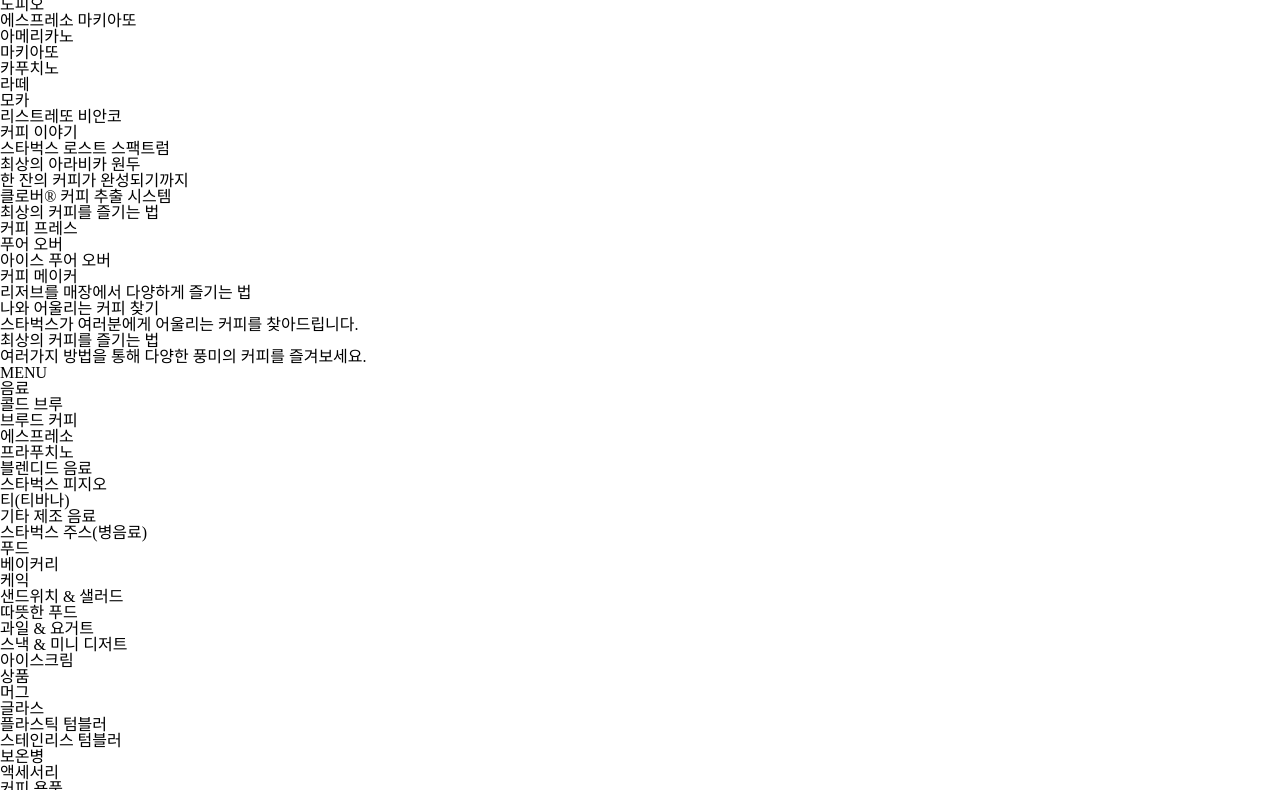
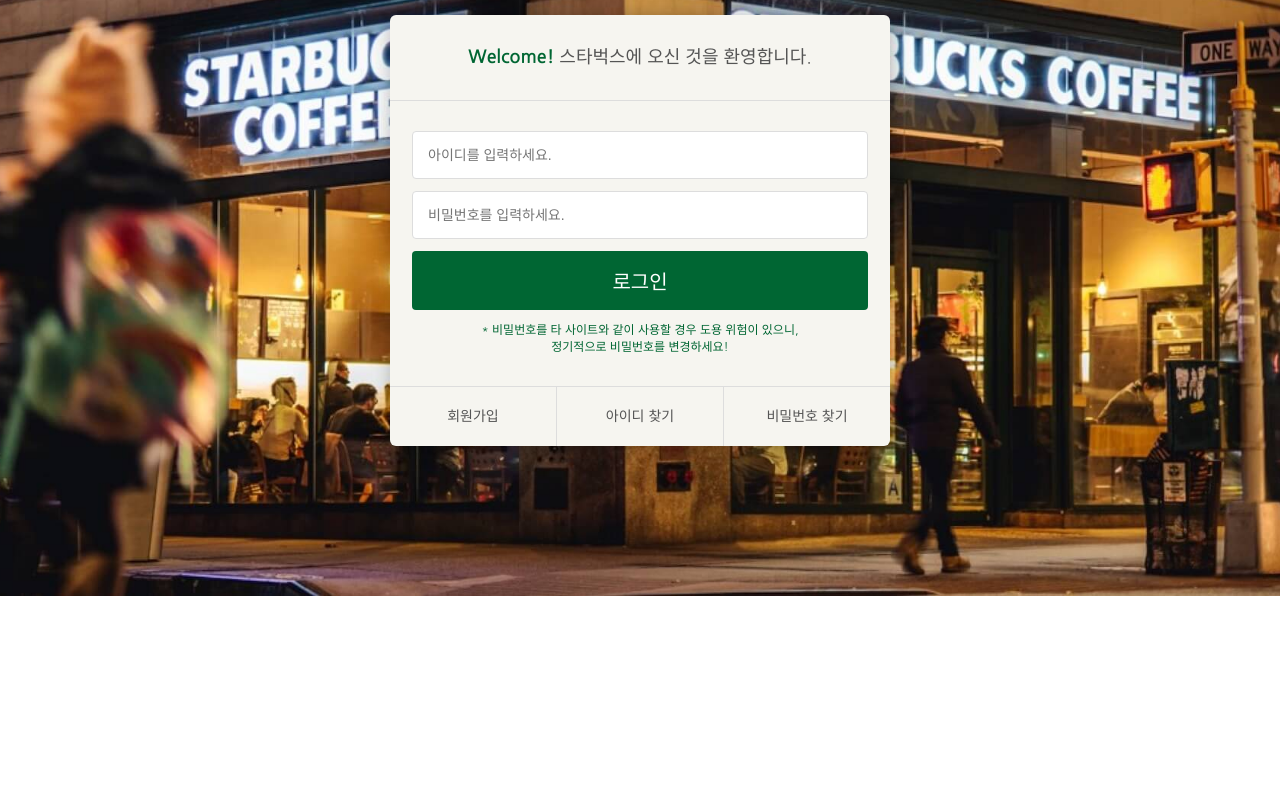
Before and after one commit to taese83/starbucks_clone, a plain HTML site: page signin/index.html in a window 1280 px wide. Shown: the part 271-1061 px from the top of the page. After the commit the page ends 920 px from the top, so only its background shows below. Drawn offline with nearby package versions, Linux system fonts and the light colour scheme.

Commit message:
[로그인] 화면 구현 완료

```diff
--- /dev/null
+++ b/css/signin.css
@@ -0,0 +1,90 @@
+.signin {
+  margin-top: 120px;
+  padding: 100px 0 150px;
+  background-image: url("/images/signin_bg.jpg");
+  background-repeat: no-repeat;
+  background-position: center;
+  background-attachment: fixed;
+  background-size: cover;
+}
+
+.signin h1 {
+  color: #fff;
+  font-size: 30px;
+  font-weight: 700;
+  text-align: center;
+  margin-bottom: 24px;
+}
+
+.signin__card {
+  width: 500px;
+  margin: 0 auto;
+  border-radius: 6px;
+  background-color: #f6f5f0;
+  box-shadow: 2px 2px 20px rgba(0, 0, 0, .3);
+  color: #555;
+}
+
+.signin__card h2 {
+  padding: 30px;
+  font-size: 18px;
+  text-align: center;
+  border-bottom: 1px solid #ddd;
+}
+
+.signin__card h2 strong{
+  font-weight: 700;
+  color: #006633
+}
+
+.signin__card form {
+  padding: 30px 22px;
+}
+
+.signin__card form input {
+  width: 100%;
+  margin-bottom: 12px;
+  padding: 15px;
+  border: 1px solid #ddd;
+  border-radius: 4px;
+  outline: none;
+  box-sizing: border-box;
+  font-size: 14px;
+}
+
+.signin__card form input[type='submit'] {
+  color: #fff;
+  background-color: #006633;
+  border: none;
+  font-size: 20px;
+  cursor: pointer
+}
+
+.signin__card form p {
+  font-size: 12px;
+  color: #006633;
+  text-align: center;
+}
+
+.signin__card .actions {
+  display: flex;
+  border-top: 1px solid #ddd;
+}
+
+.signin__card .actions a {
+  flex-grow: 1;
+  flex-basis: 0;
+  text-align: center;
+  padding: 20px;
+  color: #555;
+  font-size: 14px;
+  border-right: 1px solid #ddd;
+}
+
+.signin__card .actions a:last-child {
+  border-right: none;
+}
+
+.signin__card .actions a:hover {
+  text-decoration: underline;
+}
--- a/signin/index.html
+++ b/signin/index.html
@@ -27,7 +27,8 @@
   <link href="https://fonts.googleapis.com/css2?family=Nanum+Gothic:wght@400;700&display=swap" rel="stylesheet">
   <link rel="stylesheet" href="https://fonts.googleapis.com/icon?family=Material+Icons">
 
-  <link rel="stylesheet" href="../css//common.css">
+  <link rel="stylesheet" href="../css/common.css">
+  <link rel="stylesheet" href="../css/signin.css">
 
   <script defer src='../js/common.js'></script>
 </head>
@@ -361,8 +362,27 @@
     </div>
   </header>
 
-  <!-- SIGN IN --> -->
-  <section class="siginin"></section>
+  <!-- SIGN IN -->
+  <section class="signin">
+    <h1>로그인</h1>
+    <div class="signin__card">
+      <h2><strong>Welcome!</strong> 스타벅스에 오신 것을 환영합니다.</h2>
+      <form>
+        <input type="text" placeholder="아이디를 입력하세요.">
+        <input type="passward" placeholder="비밀번호를 입력하세요.">
+        <input type="submit" value='로그인'>
+        <p>
+          * 비밀번호를 타 사이트와 같이 사용할 경우 도용 위험이 있으니,<br>
+          정기적으로 비밀번호를 변경하세요!
+        </p>
+      </form>
+      <div class="actions">
+        <a href="javscript:void(0)">회원가입</a>
+        <a href="javscript:void(0)">아이디 찾기</a>
+        <a href="javscript:void(0)">비밀번호 찾기</a>
+      </div>
+    </div>
+  </section>
 </body>
 
 </html>
```
